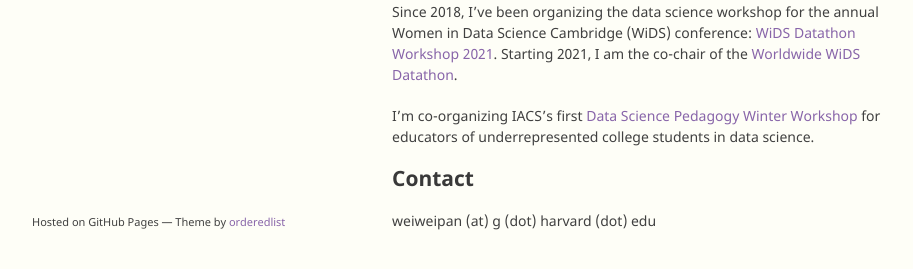
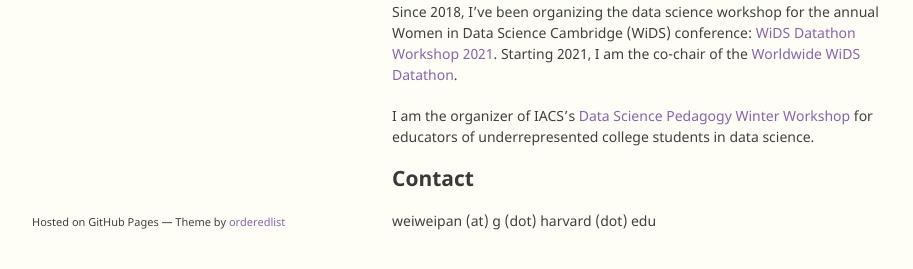
Before and after one commit to onefishy/old_webpage, a Jekyll site: the page built from index.md, in a window 1280 px wide and 900 px high, scrolled down 872 px. Shown: the part 599-868 px from the top of the window, without its empty margins (178-1091 px from the left). Built offline with Jekyll 4.4.1, drawn with Linux system fonts in a browser that asks for light colours; our own code applies the rules of GitHub Pages for plain Markdown files.

Commit message:
Update index.md

```diff
--- a/index.md
+++ b/index.md
@@ -31,7 +31,7 @@ I teach undergraduate and graduate courses in data science and machine learning.
 ## Outreach
 Since 2018, I've been organizing the data science workshop for the annual Women in Data Science Cambridge (WiDS) conference: [WiDS Datathon Workshop 2021](https://onefishy.github.io/wids_datathon/). Starting 2021, I am the co-chair of the [Worldwide WiDS Datathon](https://www.widsconference.org).
 
-I'm co-organizing IACS's first [Data Science Pedagogy Winter Workshop](https://onefishy.github.io/data-science-workshop/) for educators of underrepresented college students in data science.
+I am the organizer of IACS's [Data Science Pedagogy Winter Workshop](https://onefishy.github.io/data-science-workshop/) for educators of underrepresented college students in data science.
 
 ## Contact
 weiweipan (at) g (dot) harvard (dot) edu
```
